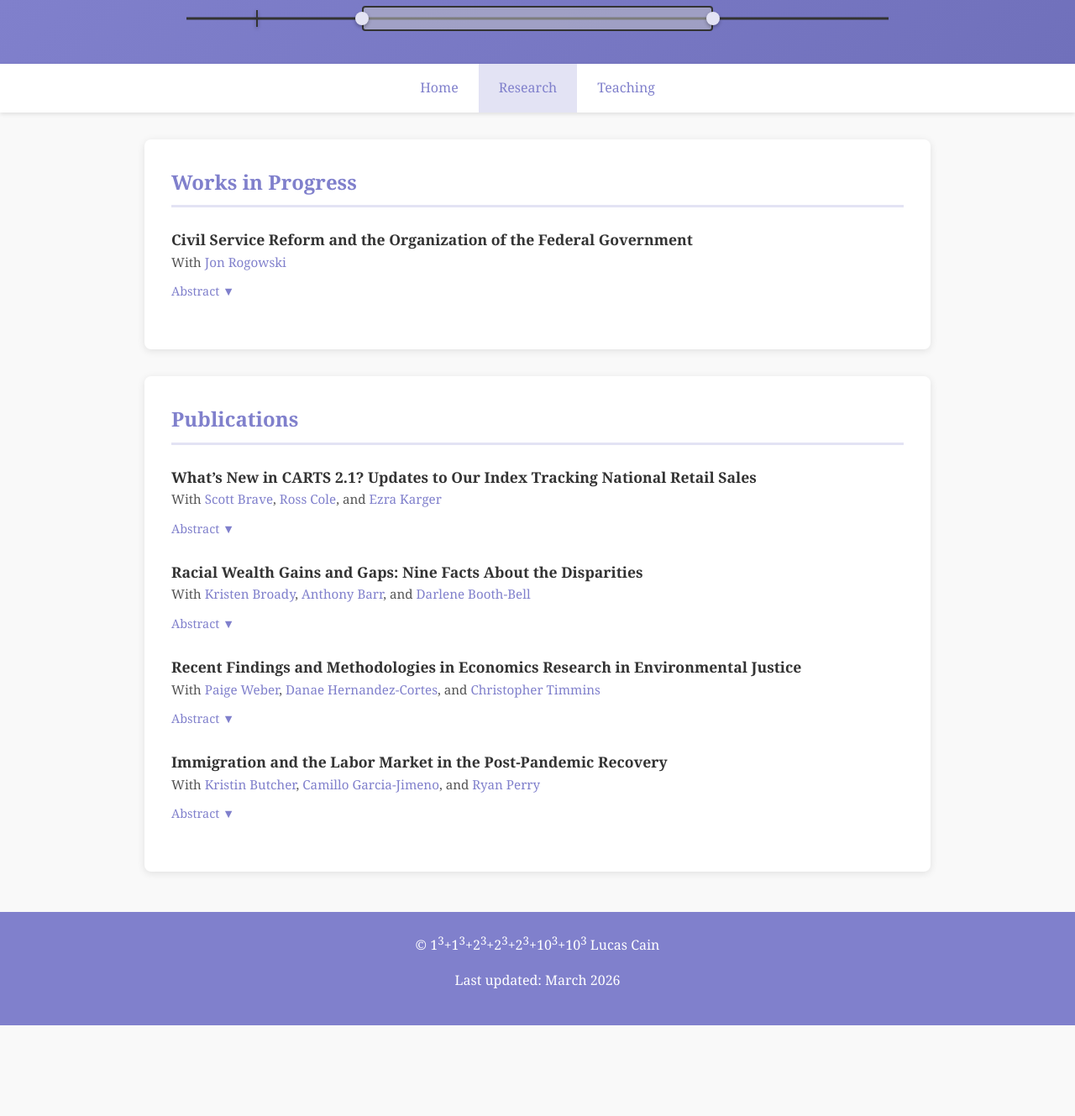
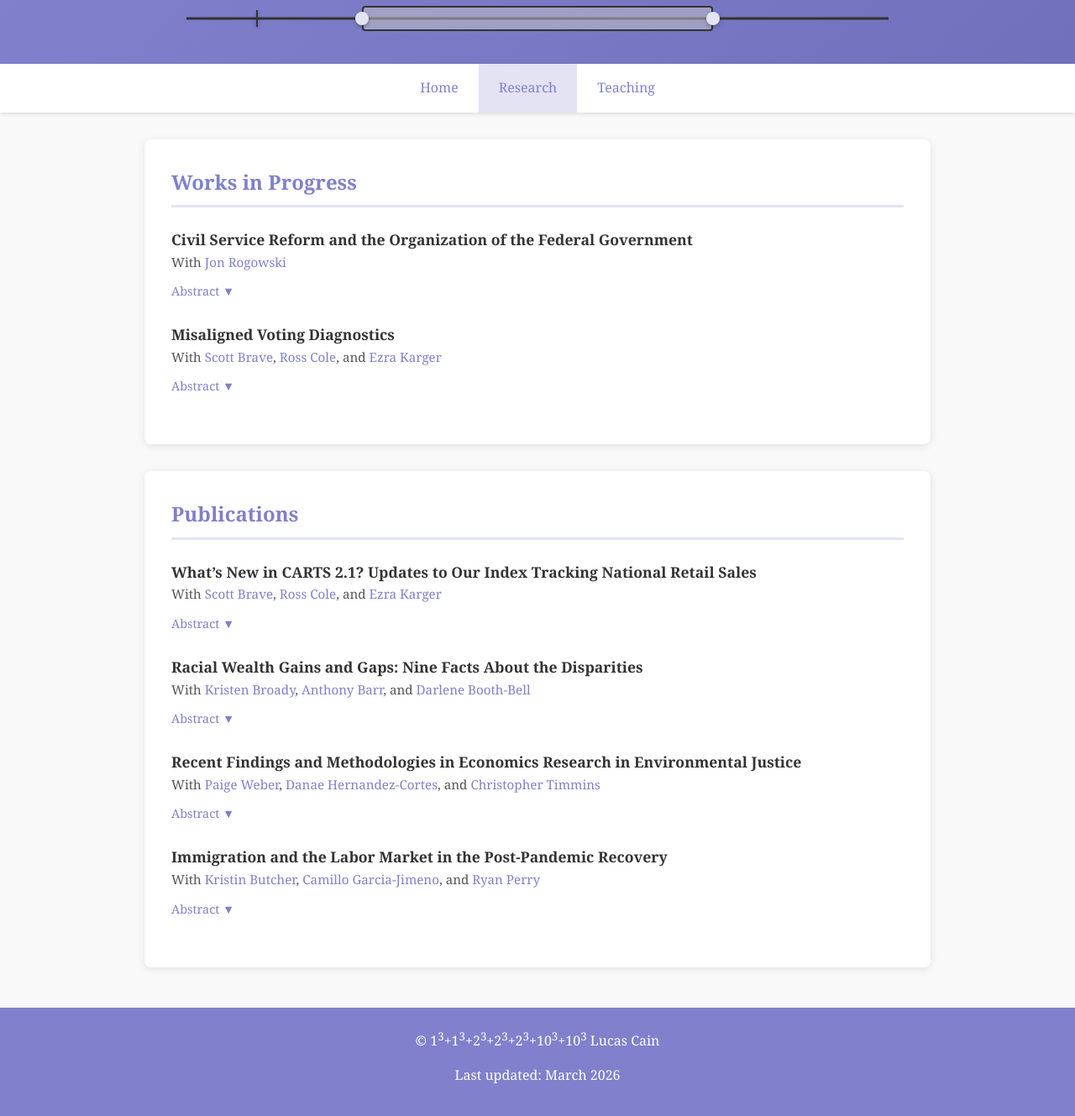
Before and after one commit to L-Cain/L-Cain.github.io, a Jekyll site: the page built from research.md, in a window 1280 px wide and 1334 px high. Shown: the top 1329 px of the window at 84% size. Built offline with Jekyll 4.4.1, drawn with Linux system fonts in a browser that asks for light colours; our own code applies the rules of GitHub Pages for plain Markdown files.

Commit message:
Update research.md

```diff
--- a/research.md
+++ b/research.md
@@ -13,8 +13,20 @@ Government</a>
     </div>
   </div>
 
+   <div style="margin-bottom: 1.5rem;">
+    <a href="https://www.chicagofed.org/publications/chicago-fed-insights/2024/new-and-improved-carts" target="_blank" style="font-size: 1.1rem; font-weight: 600; color: #333; text-decoration: none;">Misaligned Voting Diagnostics</a>
+    <br>
+    <span style="font-size: 0.95rem; color: #555;">With <a href="https://coauthor1website.com">Scott Brave</a>, <a href="https://coauthor1website.com">Ross Cole</a>, and <a href="https://coauthor2website.com">Ezra Karger</a></span>
+<br>
+    <button onclick="var a=this.nextElementSibling;a.style.display=a.style.display==='block'?'none':'block';this.textContent=this.textContent==='Abstract ▼'?'Abstract ▲':'Abstract ▼';" style="margin-top:0.5rem;background:none;border:none;color:#8080cc;padding:0.25rem 0;cursor:pointer;font-family:inherit;font-size:0.9rem;">Abstract ▼</button>
+    <div style="display:none;margin-top:0.75rem;padding:1rem;background:#f0f0f8;border-left:3px solid #8080cc;border-radius:0 4px 4px 0;">
+      <p>A summary measure of multiple high-frequency indicators of retail sales (including payment card transactions, foot traffic, gas sales, and consumer sentiment), CARTS grew out of pandemic-era research that aimed to improve the timeliness and reliability of traditional measures of U.S. retail spending.</p>
+    </div>
+  </div>
+</section>
 
-</section>
+
+
 <section>
   <h2 style = "font-size: 1.5rem;">Publications</h2>
 
```
